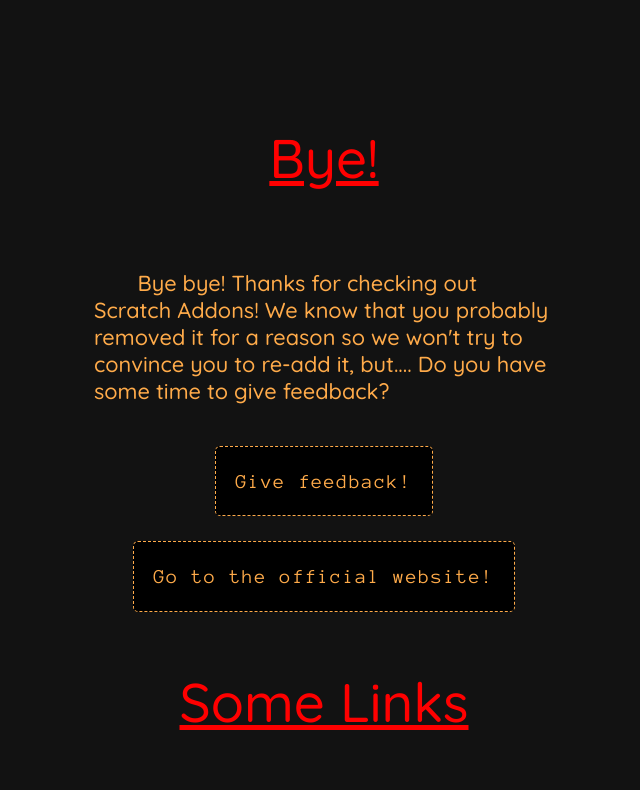
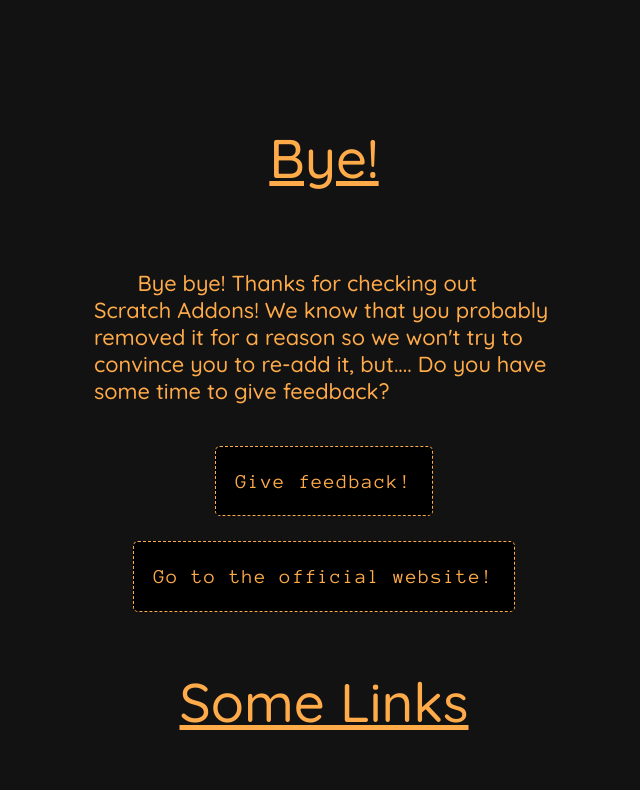
Before and after one commit to Explosion-Scratch/ByeBye, a plain HTML site: page index.html in a window 1280 px wide. Shown: the top 790 px of the page, without its empty margins (316-956 px from the left). Drawn offline with Linux system fonts and the light colour scheme.

Commit message:
Done for now.

```diff
--- a/index.html
+++ b/index.html
@@ -18,7 +18,7 @@
 	@import url('https://fonts.googleapis.com/css2?family=Quicksand:wght@500&display=swap');
 
 	* {
-		--accented: red;
+		--accented: #ffab4a;
 		--color: #ffab4a;
 		--color-transparent: rgba(255, 172, 77, 0.57);
 		--font-size: 45%;
```
